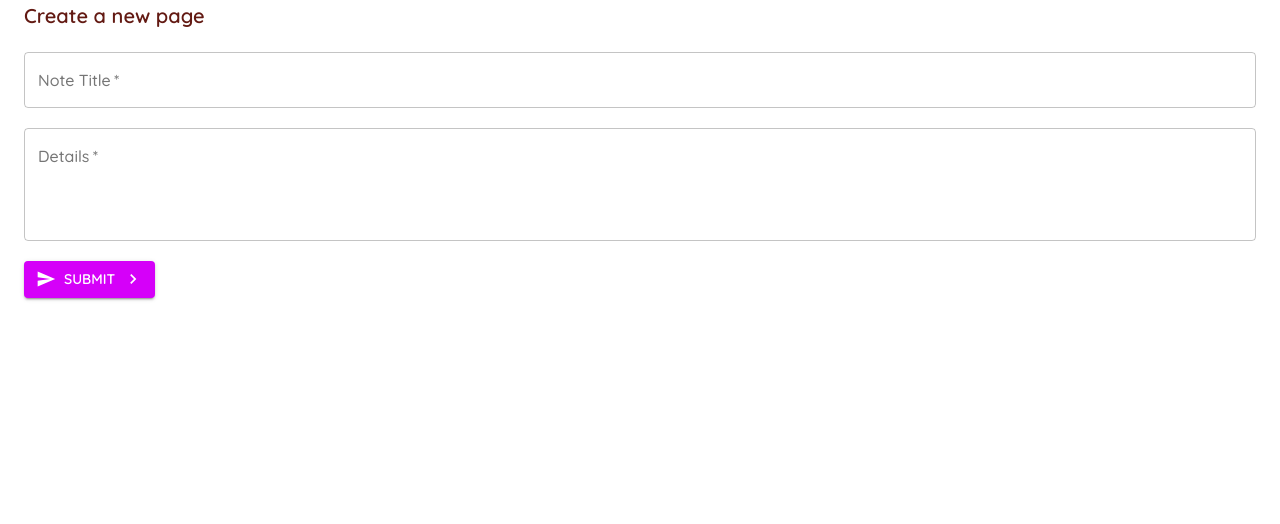
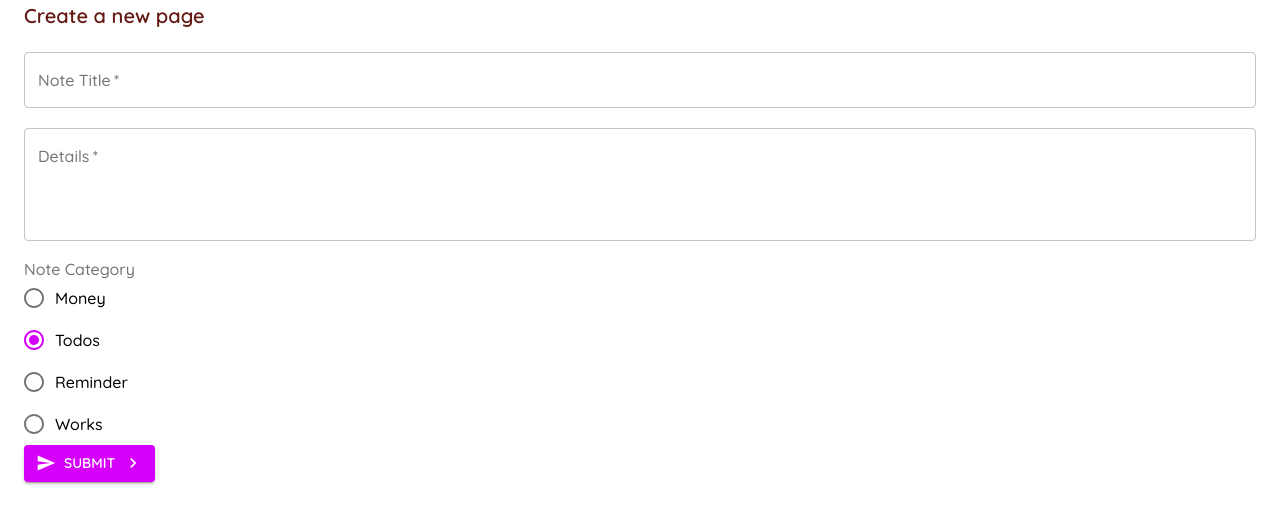
Before and after one commit to rahul7007/Learn-MUI, a React (Create React App) app in the folder material-ui-tut/: page /create in a window 1280 px wide. Shown: the top 524 px of the page. Built offline with nearby package versions, Linux system fonts and the light colour scheme.

Commit message:
lesson 8 added

```diff
--- a/material-ui-tut/src/pages/Create.js
+++ b/material-ui-tut/src/pages/Create.js
@@ -1,10 +1,12 @@
 import React, { useState } from 'react'
-import { makeStyles, Typography } from '@material-ui/core'
+import { FormControl, FormControlLabel, FormLabel, makeStyles, Typography } from '@material-ui/core'
 import Button from '@material-ui/core/Button';
 import Container from '@material-ui/core/Container';
 import SendIcon from '@material-ui/icons/Send';
 import KeyboardArrowRightIcon from '@material-ui/icons/KeyboardArrowRight';
 import TextField from '@material-ui/core/TextField';
+import Radio from '@material-ui/core/Radio';
+import RadioGroup from '@material-ui/core/RadioGroup';
 
 const useStyles = makeStyles({
   field: {
@@ -22,6 +24,7 @@
   const [details, setDetails] = useState('')
   const [titleError, setTitleError] = useState(false)
   const [detailsError, setDetailsError] = useState(false)
+  const [category, setCategory] = useState('todos')
 
   const handleSubmit = (e) => {
     e.preventDefault()
@@ -37,7 +40,7 @@
     }
 
     if (title && details) {
-      console.log(title, details)
+      console.log(title, details, category)
     }
   }
 
@@ -76,6 +79,17 @@
           error={detailsError}
         />
 
+        <FormControl>
+          <FormLabel>Note Category</FormLabel>
+          <RadioGroup value={category} onChange={(e) => setCategory(e.target.value)}>
+            <FormControlLabel value="money" control={<Radio />} label="Money" />
+            <FormControlLabel value="todos" control={<Radio />} label="Todos" />
+            <FormControlLabel value="remonder" control={<Radio />} label="Reminder" />
+            <FormControlLabel value="works" control={<Radio />} label="Works" />
+          </RadioGroup>
+        </FormControl>
+        <br />
+
         <Button
           type="submit"
           color="secondary"
```
